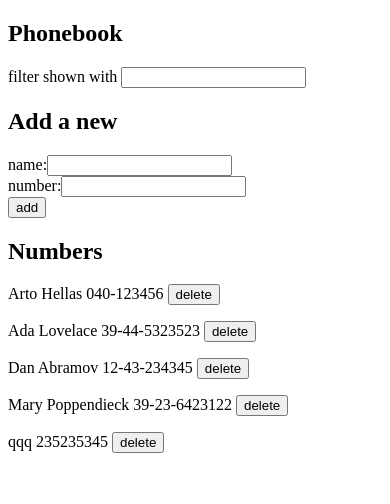
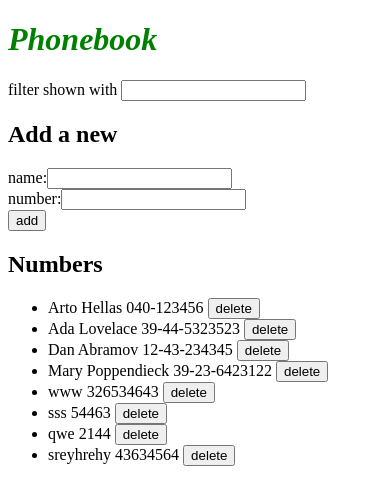
Before and after one commit to eanton71/_fullstackopen, a React (Vite) app in the folder part2/phonebook/: page / in a window 390 px wide. Shown: the top 504 px of the page. Built offline with nearby package versions, Linux system fonts and the light colour scheme; data requests are answered from the project's data file.

Commit message:
Exercice 2.16 phonebook 11 estilo, error mejorado, notificacion

```diff
--- a/part2/phonebook/db.json
+++ b/part2/phonebook/db.json
@@ -21,9 +21,24 @@
       "id": "4"
     },
     {
-      "id": "7d1b",
-      "name": "qqq",
-      "number": "235235345"
+      "name": "www",
+      "number": "326534643",
+      "id": "1088"
+    },
+    {
+      "id": "13b7",
+      "name": "sss",
+      "number": "54463"
+    },
+    {
+      "id": "b76c",
+      "name": "qwe",
+      "number": "2144"
+    },
+    {
+      "id": "5b84",
+      "name": "sreyhrehy",
+      "number": "43634564"
     }
   ]
 }
--- a/part2/phonebook/src/App.jsx
+++ b/part2/phonebook/src/App.jsx
@@ -1,9 +1,12 @@
 import Filter from "./components/Filter";
 import PersonForm from "./components/PersonForm";
 import Persons from "./components/Persons";
+import Notification from "./components/Notification";
 
 import { useState, useEffect } from "react";
 import personService from "./services/persons";
+
+const DELAY = 5000;
 
 const App = () => {
   //estado con array de personas
@@ -14,7 +17,8 @@ const App = () => {
   const [newNumber, setNewNumber] = useState("");
   //estado para input de busqueda
   const [filter, setFilter] = useState("");
-
+  const [errorMessage, setErrorMessage] = useState(null);
+  const [sucessMessage, setSucessMessage] = useState(null);
   /**
    * llamada al servicio que se encarga de
    * comunicarse con la base dedatos
@@ -22,11 +26,15 @@ const App = () => {
    * setPErsons: actuzalizar estado y  render app
    */
   useEffect(() => {
-    personService.getAll().then((initialPersons) => {
-      setPersons(initialPersons);
-    });
+    personService
+      .getAll()
+      .then((initialPersons) => {
+        setPersons(initialPersons);
+      })
+      .catch((error) => console.log(`${error}`));
   }, []);
-  console.log("render", persons.length, "persons");
+
+  //notifyTimeout.sucess(5000, "render", persons.length, "persons");
 
   /**
    * añadir persona al array persons
@@ -42,7 +50,6 @@ const App = () => {
     //si esta lo actualizamos
     const personExists = persons.find((person) => person.name === newName);
     if (personExists) {
-      // alert(`${newName} is already added to phonebook`);
       if (window.confirm(`${newName} is in phonebook`)) {
         personService
           .update(personExists.id, personObject)
@@ -52,35 +59,54 @@ const App = () => {
                 p.id !== personExists.id ? p : returnedPerson
               )
             );
+            notifyTimeout.sucess(
+              DELAY,
+              `Update phone number from ${personExists.name}`
+            );
           })
           .catch((error) => {
-            alert(
-              `Information of ${personExists.name} has already been removed from server`
-            );
+            notifyTimeout.error(DELAY, `User:  ${error} not exists`);
             setPersons(persons.filter((p) => p.id !== personExists.id));
           });
       }
     } else {
       //si no esta lo añadimos, no meter id
-      personService.create(personObject).then((returnedPerson) => {
-        setPersons(persons.concat(returnedPerson));
-      });
+      personService
+        .create(personObject)
+        .then((returnedPerson) => {
+          setPersons(persons.concat(returnedPerson));
+          notifyTimeout.sucess(DELAY, `Added person:  ${personObject.name}`);
+        })
+        .catch((error) =>
+          notifyTimeout.error(
+            `${error} Not added person:  ${personObject.name}`
+          )
+        );
     }
     setNewName("");
     setNewNumber("");
   };
+  /**
+   * eliminar persona de la lista de telefonos
+   * @param {*} id de la persona
+   */
   const deletePerson = (id) => {
+    //buscar la persona por el id
     const person = persons.find((person) => person.id === id);
     if (window.confirm(`${person.name} deleted`)) {
       personService
         .erase(person.id)
         .then((retPerson) => {
-          console.log(`${retPerson.name} deleted`);
+          notifyTimeout.sucess(DELAY, `User: ${retPerson.name} deleted`);
         })
-        .catch((error) => alert(`Error: ${error.response.data.error}`));
+        .catch((error) => {
+          notifyTimeout.error(DELAY, ` ${error}`);
+          setPersons(persons.filter((p) => p.id !== id));
+        });
       setPersons(persons.filter((p) => p.id !== id));
     }
   };
+
   /***
    * manejadores de eventos asociados al estado de los inputs
    */
@@ -96,16 +122,37 @@ const App = () => {
     },
   };
 
+  /**
+   * Gestion de los menaajes de notificacion para error o exito
+   */
+  const notifyTimeout = {
+    error: (delay, error) => {
+      setErrorMessage(` '${error}'`);
+      setTimeout(() => {
+        setErrorMessage(null);
+      }, delay);
+    },
+    sucess: (delay, sucess) => {
+      setSucessMessage(sucess);
+      setTimeout(() => {
+        setSucessMessage(null);
+      }, delay);
+    },
+  };
+  /**
+   * Renderizado  de App
+   */
   return (
     <div>
-      <h2>Phonebook</h2>
+      <h1>Phonebook</h1>
+      <Notification sucess={sucessMessage} error={errorMessage} />
       <Filter
         label={"filter shown with "}
         value={filter}
         handle={handleChange["filter"]}
       />
       <h2>Add a new</h2>
-      {/*formulario con el input para añadir peronas */}
+      {/*formulario con el input para añadir personas */}
       <PersonForm
         add={addPerson}
         val1={newName}
@@ -114,8 +161,7 @@ const App = () => {
         handle2={handleChange["number"]}
       />
       <h2>Numbers</h2>
-      {/*renderizar  array persons mediante map , prevismante hace un filtrado
-      para que solo muestre los que coinciden con el input asociado al estado filter*/}
+      {/*Lista renderizada de personas*/}
       <Persons persons={persons} filter={filter} deletePerson={deletePerson} />
     </div>
   );
--- /dev/null
+++ b/part2/phonebook/src/components/Notification.jsx
@@ -0,0 +1,11 @@
+const Notification = ({ sucess, error }) => {
+
+  if (sucess) {
+     return <div className="sucess">{sucess}</div>;
+  }
+  if (error) {
+    return <div className="error">{error}</div>;
+  }
+
+};
+export default Notification;
--- a/part2/phonebook/src/components/Person.jsx
+++ b/part2/phonebook/src/components/Person.jsx
@@ -1,12 +1,12 @@
 const Person = ({ person, deletePerson }) => {
   console.log(person.id);
   return (
-    <p>
+    <li>
       {person.name} {person.number}{" "}
       <button type="submit" onClick={deletePerson}>
         delete
       </button>
-    </p>
+    </li>
   );
 };
 export default Person;
--- a/part2/phonebook/src/components/Persons.jsx
+++ b/part2/phonebook/src/components/Persons.jsx
@@ -2,7 +2,7 @@ import Person from "./Person";
 const Persons = ({ persons, filter, deletePerson }) => {
 
   return (
-    <>
+    <ul>
       {persons
         .filter((person) => person.name.toLowerCase().includes(filter))
         .map((person) => (
@@ -12,7 +12,7 @@ const Persons = ({ persons, filter, deletePerson }) => {
             deletePerson={() => deletePerson(person.id)}
           />
         ))}
-    </>
+    </ul>
   );
 };
 export default Persons;
--- /dev/null
+++ b/part2/phonebook/src/index.css
@@ -0,0 +1,25 @@
+h1 {
+    color: green;
+    font-style: italic;
+}
+.note {
+    color: grey;
+    padding-top: 3px;
+    font-size: 15px;
+}
+
+.sucess {
+    color: green;
+    background: lightcyan;
+}
+.error {
+    color: red;
+    background: lightgrey;
+}
+.error, .sucess{
+    font-size: 20px;
+    border-style: solid;
+    border-radius: 5px;
+    padding: 10px;
+    margin-bottom: 10px;
+}
--- a/part2/phonebook/src/main.jsx
+++ b/part2/phonebook/src/main.jsx
@@ -1,6 +1,7 @@
 import React from 'react'
 import ReactDOM from 'react-dom/client'
 import App from './App.jsx'
+import "./index.css";
 
 ReactDOM.createRoot(document.getElementById('root')).render(
   <React.StrictMode>
```
Also changed, not shown: 1 other file (tests, documents, lock files or other folders).
